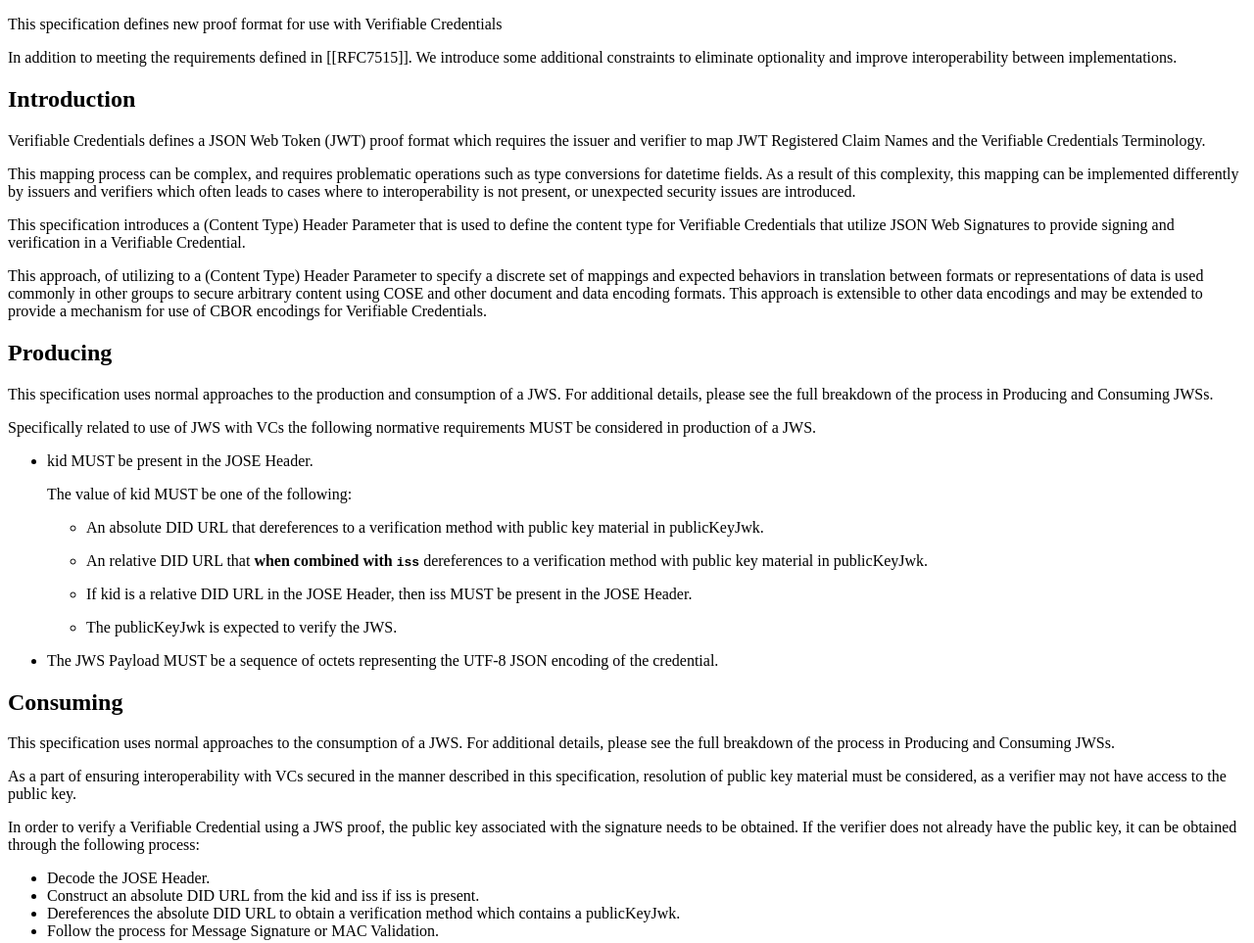
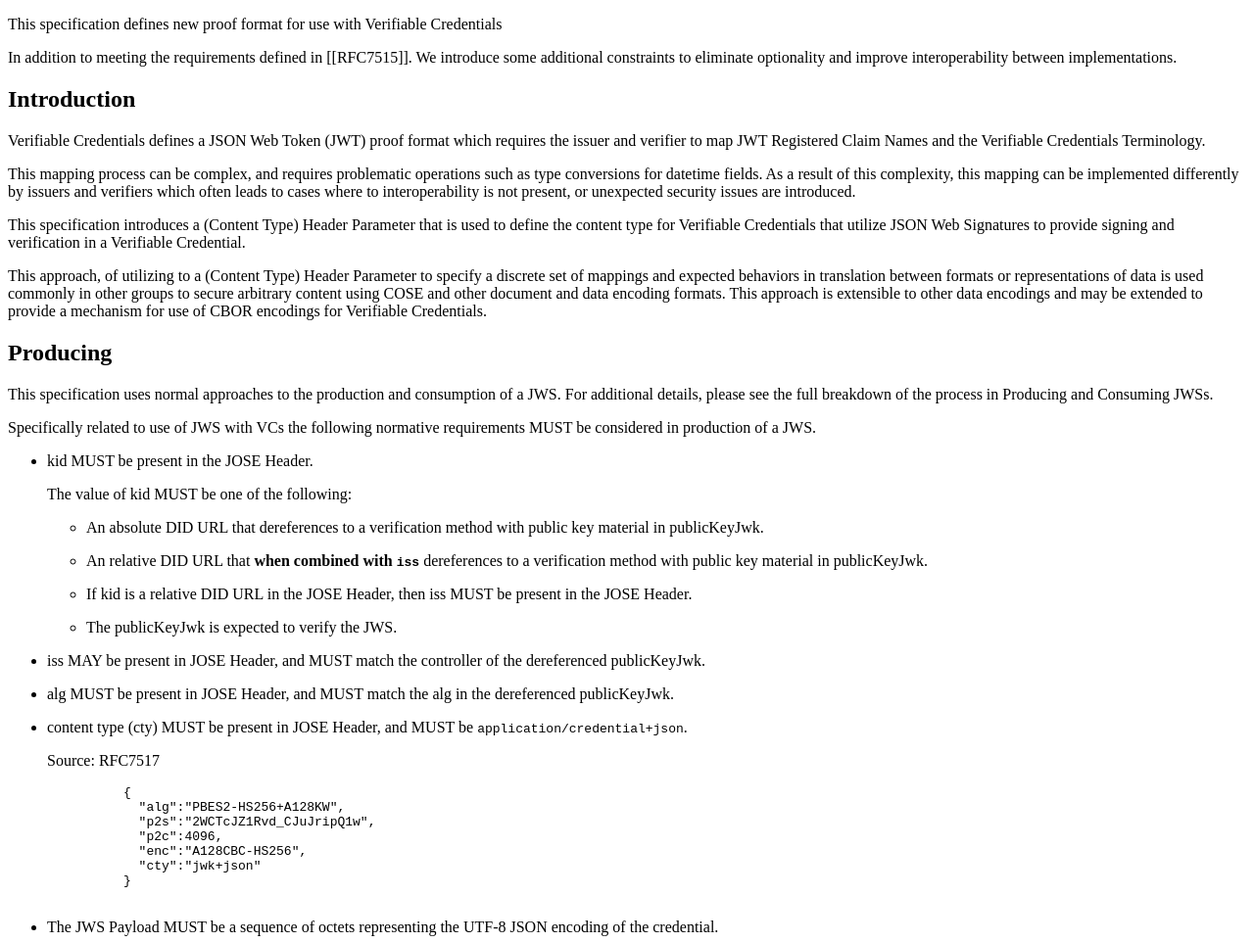
Before and after one commit to transmute-industries/vc-jws, a plain HTML site: page index.html in a window 1280 px wide. Shown: the top 963 px of the page at 98% size. Drawn offline with Linux system fonts and the light colour scheme.

Commit message:
Add feedback from SCITT

```diff
--- a/index.html
+++ b/index.html
@@ -103,7 +103,7 @@
     <p>
       This specification introduces a <a data-cite="RFC7519#section-5.2">(Content Type) Header Parameter</a>
       that is used to define the content type for <a data-cite="VC-DATA-MODEL#credentials">Verifiable Credentials</a>
-      that utilize <a data-cite="RFC7515">JSON Web Signatures</a> to provide signing and
+      that utilize <a data-cite="RFC7515#section-3.1">JSON Web Signatures</a> to provide signing and
       verification in a <a data-cite="VC-DATA-MODEL#credentials">Verifiable Credential</a>.
     </p>
     <p>
@@ -168,6 +168,45 @@
         </ul>
         </p>
       </li>
+
+      <li>
+        <p>
+          <a data-cite="RFC7519#section-5.3">iss</a> MAY be present in <a data-cite="RFC7515#section-4.1">JOSE Header</a>,
+          and MUST match the <a data-cite="DID-CORE#verification-methods">controller</a> of the dereferenced <a data-cite="DID-CORE#dfn-publickeyjwk">publicKeyJwk</a>.
+        </p>
+      </li>
+
+      <li>
+        <p>
+          <a data-cite="RFC7515#section-4.1.1">alg</a> MUST be present in <a data-cite="RFC7515#section-4.1">JOSE Header</a>,
+          and MUST match the <a data-cite="RFC7517#section-4.4">alg</a> in the dereferenced <a data-cite="DID-CORE#dfn-publickeyjwk">publicKeyJwk</a>.
+        </p>
+      </li>
+
+      <li>
+        <p>
+          <a data-cite="RFC7519#section-5.2">content type (cty)</a> MUST be present in <a data-cite="RFC7515#section-4.1">JOSE Header</a>,
+          and MUST be <code>application/credential+json</code>.
+        </p>
+      </li>
+
+      <aside
+        class="example"
+        title="Using content type to identify payload types."
+      >
+        <p>Source: <a data-cite="rfc7517#appendix-C.2">RFC7517</a></p>
+        <pre class="example" title="">
+          {
+            "alg":"PBES2-HS256+A128KW",
+            "p2s":"2WCTcJZ1Rvd_CJuJripQ1w",
+            "p2c":4096,
+            "enc":"A128CBC-HS256",
+            "cty":"jwk+json"
+          }
+        </pre>
+      </aside>
+
+
 
       <li>
         <p>
```
